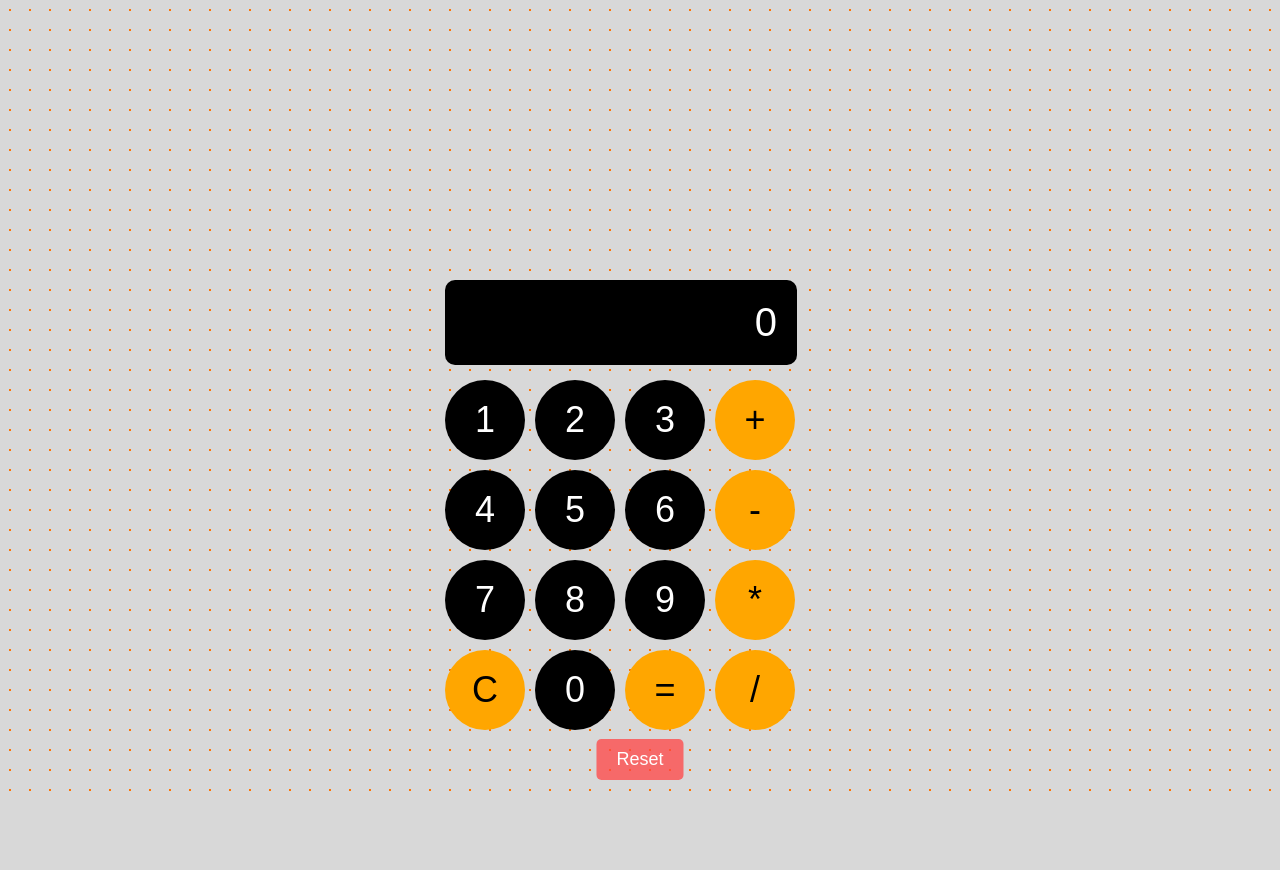
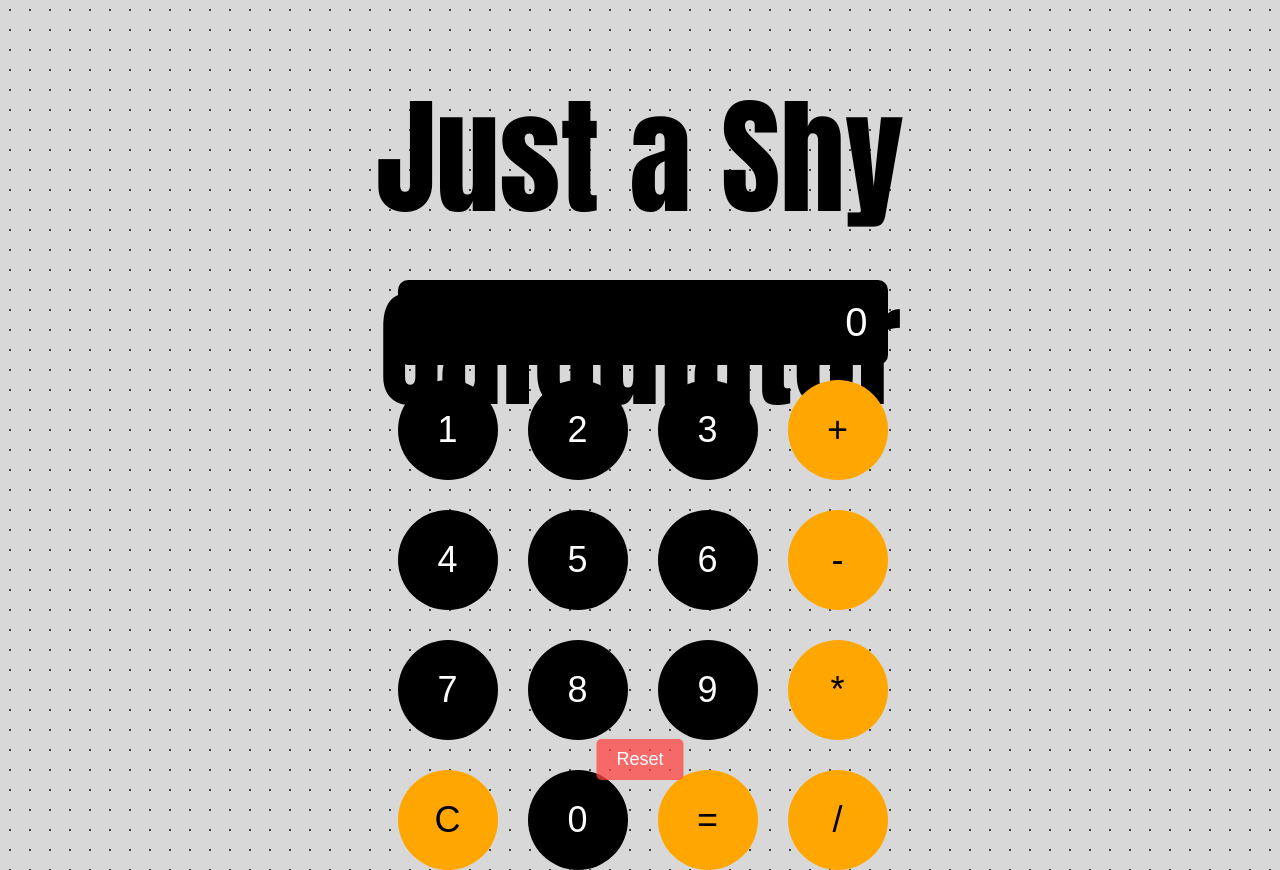
Before and after one commit to tresphill/calculator, a plain HTML site: page index.html in a window 1280 px wide. Before the commit the page ends 800 px from the top, so only its background shows below. Drawn offline with Linux system fonts and the light colour scheme.

Commit message:
added h1 and scaled calc

```diff
--- a/index.html
+++ b/index.html
@@ -13,17 +13,34 @@
         justify-content: center;
         background-color: rgb(216, 216, 216);
         height: 100vh;
-        background-image: radial-gradient(circle, rgb(255, 115, 0) 1px, transparent 1px);
+        background-image: radial-gradient(
+          circle,
+          rgb(66, 66, 66) 1px,
+          transparent 1px
+        );
         background-size: 20px 20px; /* Size of each dot */
+      }
+
+      h1 {
+        font-family: Impact, Haettenschweiler, "Arial Narrow Bold", sans-serif;
+        font-size: 8rem;
+        position: absolute;
+        top: 50px;
+        left: 50%;
+        transform: translateX(-50%);
+        text-align: center;
+        margin: 0;
+        padding: 10px;
       }
 
       /* styling for the calculator container */
       .calculator {
         display: grid;
-        grid-template-columns: repeat(4, 80px);
-        gap: 10px;
+        grid-template-columns: repeat(4, 100px);
+        gap: 20px;
         padding: 20px;
         position: relative;
+        margin-left: 15px;
       }
 
       /* fake screen styling */
@@ -31,7 +48,7 @@
         position: absolute;
         top: -100px;
         left: 0;
-        width: 80%;
+        width: 90%;
         background-color: black;
         color: white;
         text-align: right;
@@ -50,8 +67,8 @@
 
       /* styling for individual calculator buttons */
       .button {
-        width: 80px;
-        height: 80px;
+        width: 100px;
+        height: 100px;
         font-family: Arial, Helvetica, sans-serif;
         font-style: bold;
         background-color: black;
@@ -85,27 +102,31 @@
       }
     </style>
   </head>
+
   <body>
+    <h1>Just a Shy Calculator</h1>
     <div class="calculator">
-
       <div class="screen">0</div>
 
       <div class="button" style="top: 0; left: 0">1</div>
-      <div class="button" style="top: 0; left: 90px">2</div>
-      <div class="button" style="top: 0; left: 180px">3</div>
-      <div id="operand" class="button" style="top: 0; left: 270px">+</div>
-      <div class="button" style="top: 90px; left: 0">4</div>
-      <div class="button" style="top: 90px; left: 90px">5</div>
-      <div class="button" style="top: 90px; left: 180px">6</div>
-      <div id="operand" class="button" style="top: 90px; left: 270px">-</div>
-      <div class="button" style="top: 180px; left: 0">7</div>
-      <div class="button" style="top: 180px; left: 90px">8</div>
-      <div class="button" style="top: 180px; left: 180px">9</div>
-      <div id="operand" class="button" style="top: 180px; left: 270px">*</div>
-      <div id="operand" class="button" style="top: 270px; left: 0">C</div>
-      <div class="button" style="top: 270px; left: 90px">0</div>
-      <div id="operand" class="button" style="top: 270px; left: 180px">=</div>
-      <div id="operand" class="button" style="top: 270px; left: 270px">/</div>
+      <div class="button" style="top: 0; left: 130px">2</div>
+      <div class="button" style="top: 0; left: 260px">3</div>
+      <div id="operand" class="button" style="top: 0; left: 390px">+</div>
+
+      <div class="button" style="top: 130px; left: 0">4</div>
+      <div class="button" style="top: 130px; left: 130px">5</div>
+      <div class="button" style="top: 130px; left: 260px">6</div>
+      <div id="operand" class="button" style="top: 130px; left: 390px">-</div>
+
+      <div class="button" style="top: 260px; left: 0">7</div>
+      <div class="button" style="top: 260px; left: 130px">8</div>
+      <div class="button" style="top: 260px; left: 260px">9</div>
+      <div id="operand" class="button" style="top: 260px; left: 390px">*</div>
+
+      <div id="operand" class="button" style="top: 390px; left: 0">C</div>
+      <div class="button" style="top: 390px; left: 130px">0</div>
+      <div id="operand" class="button" style="top: 390px; left: 260px">=</div>
+      <div id="operand" class="button" style="top: 390px; left: 390px">/</div>
     </div>
 
     <!-- Reset Button -->
```
